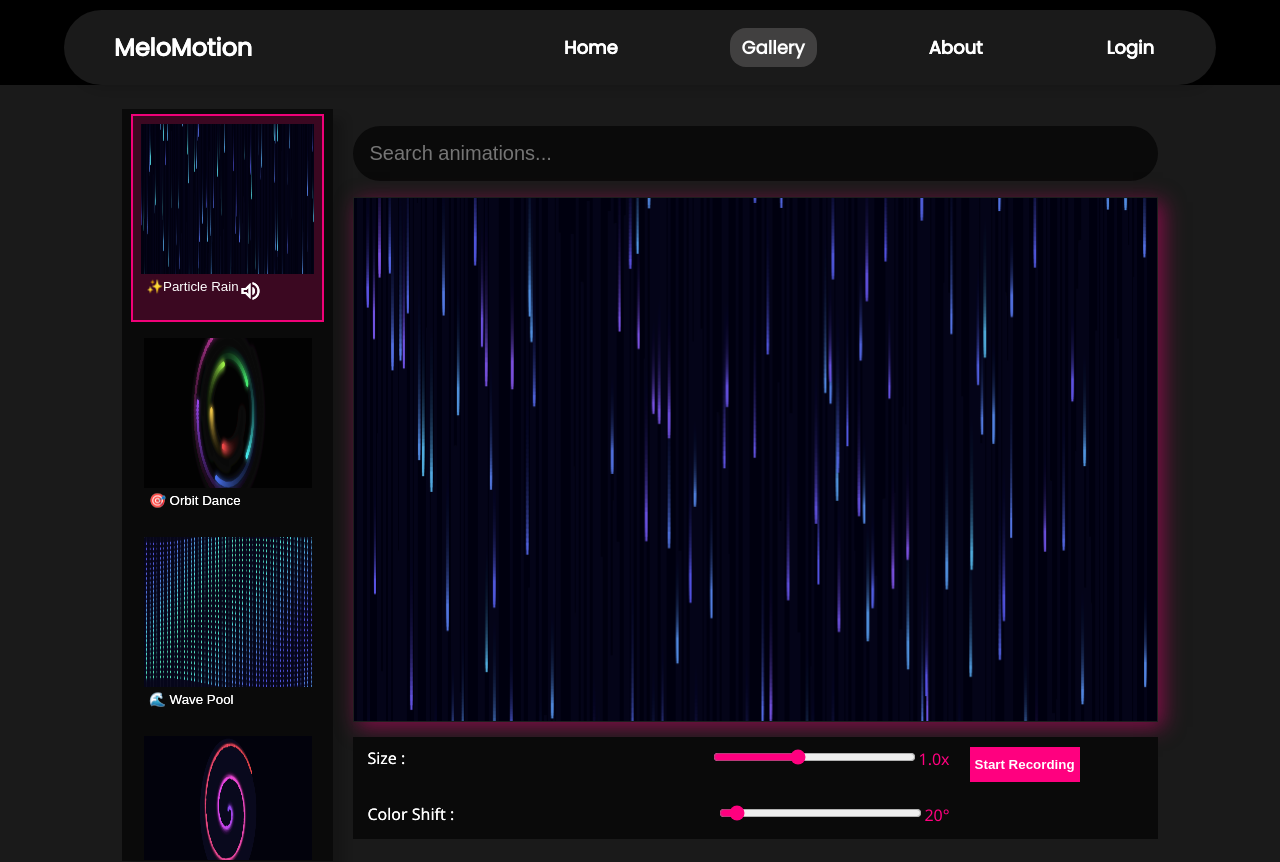
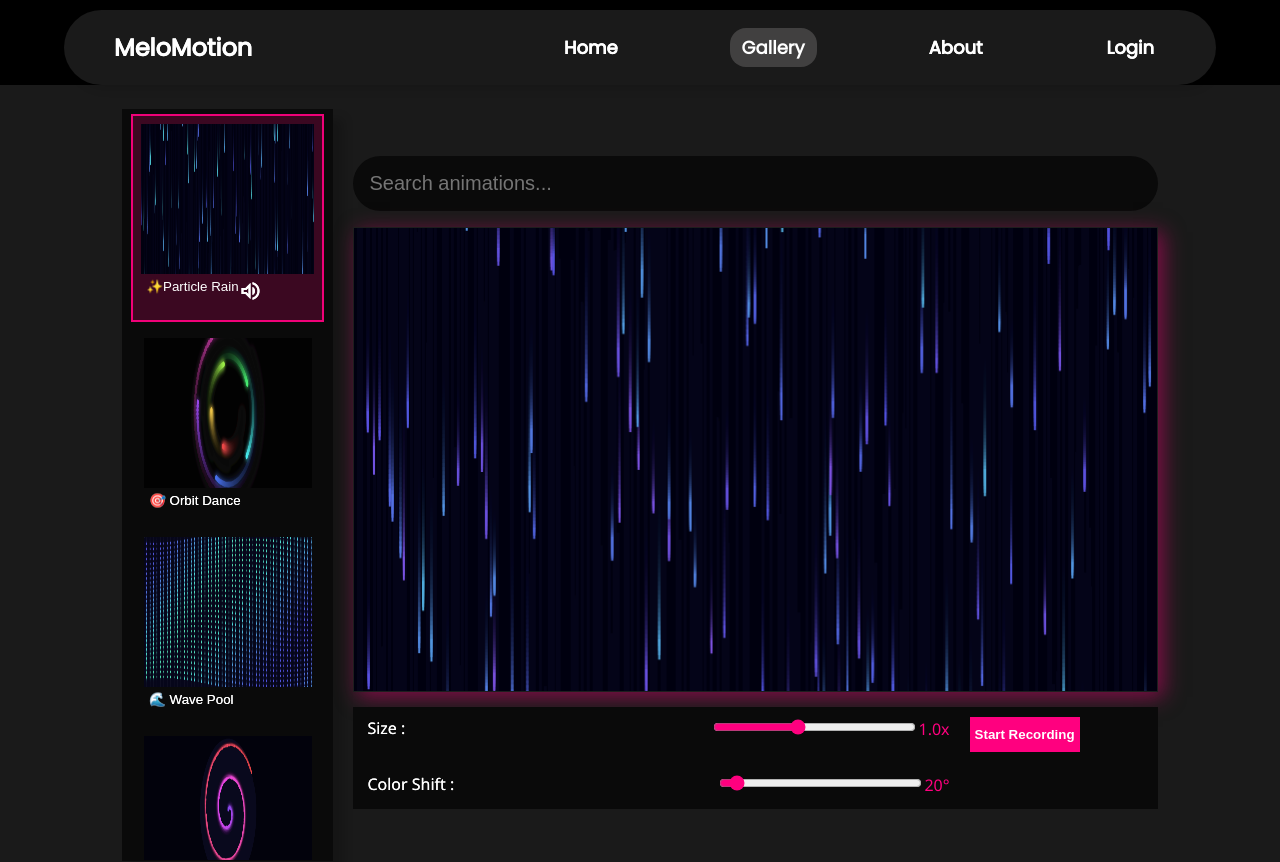
Before and after one commit to ABHISHEK-7455-coder/Oddly-Animation, a React (Vite) app: page /gallery in a window 1280 px wide. Shown: the top 862 px of the page. Built offline with nearby package versions, Linux system fonts and the light colour scheme.

Commit message:
final commit

```diff
--- a/src/components/Animation.css
+++ b/src/components/Animation.css
@@ -303,7 +303,7 @@
 
 .animation-canvas {
     width: 100%;
-    height: 525px;
+    height: 465px;
     border-radius: 0px;
     box-shadow: 5px 5px 20px rgba(240, 1, 120, 0.5);
     ;
```
